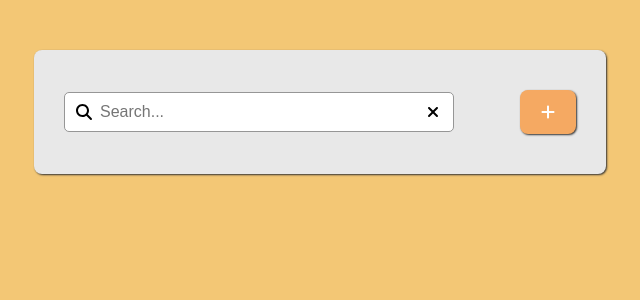
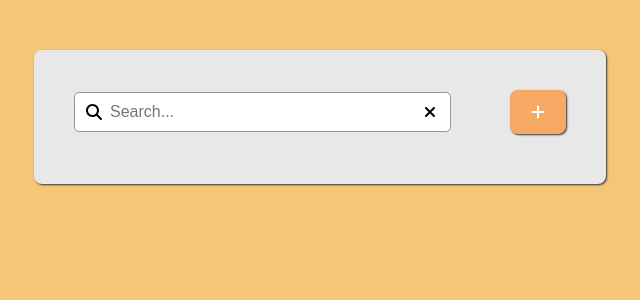
Before and after one commit to KevinFRX/Simple-Todo-App, a React app: page / in a window 1280 px wide. Shown: the top 300 px of the page, without its empty margins (320-960 px from the left). Built offline with nearby package versions, Linux system fonts and the light colour scheme; the HTML template or start-up script is replaced by a standard one.

Commit message:
margin adjustment

```diff
--- a/src/components/Header/Header.css
+++ b/src/components/Header/Header.css
@@ -1,4 +1,5 @@
 .header {
+    margin: 0 10px 10px 10px;
     padding-top: 10px;
     padding-bottom: 10px;
     display: flex;
--- a/src/components/Todo/Todo.css
+++ b/src/components/Todo/Todo.css
@@ -1,7 +1,6 @@
 .todo-container {
     display: flex;
-    border: 5px;
-    margin: 10px 10px 10px 0;
+    margin: 10px;
     padding: 10px;
     align-items: center;
     border-radius: 8px;
```
